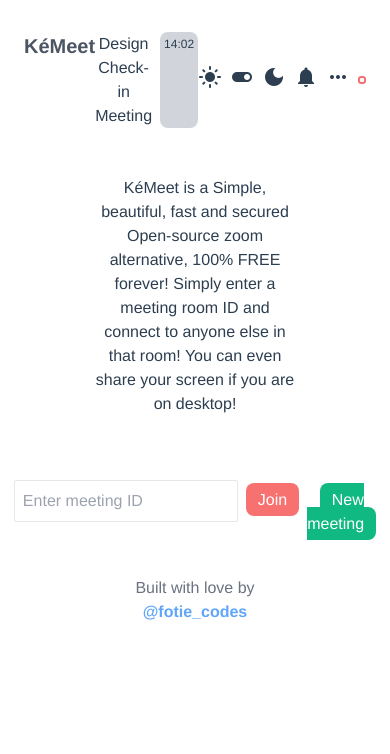
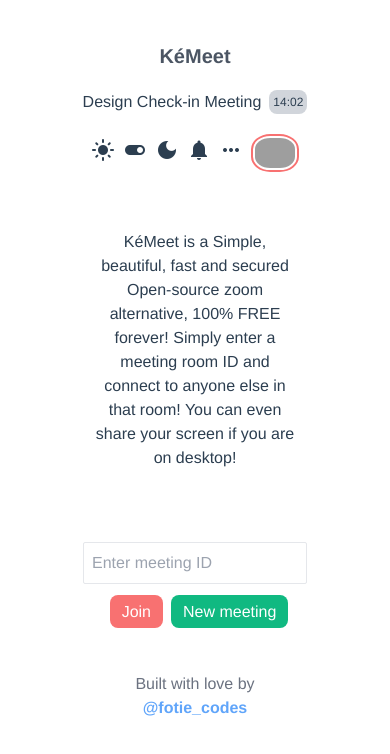
Before and after one commit to clevaway/kemeet, a Vue app: page /en in a window 390 px wide. Shown: the top 754 px of the page. Built offline with nearby package versions, Linux system fonts and the light colour scheme; grey boxes are pictures that could not be loaded; what vue-webrtc would draw is missing.

Commit message:
Improve appbar and home view mobile view
Signed-off-by: Jay Clark <jay@jayeclark.dev>

```diff
--- a/src/assets/tailwind.css
+++ b/src/assets/tailwind.css
@@ -3,3 +3,31 @@
 @tailwind components;
 
 @tailwind utilities;
+
+.responsive-wrap {
+    flex-wrap: wrap;
+    justify-content: center;
+    align-items: center;
+}
+
+.responsive-nowrap {
+    display: flex;
+    flex-wrap: nowrap;
+    justify-content: space-between;
+}
+
+.responsive-child {
+    width: 100%;
+    justify-content: center;
+    margin: 10px auto;
+}
+
+@media screen and (min-width: 640px) {
+    .responsive-wrap {
+        flex-wrap: nowrap;
+    }
+
+    .responsive-child {
+        width: auto;
+    }
+}
--- a/src/components/Appbar.vue
+++ b/src/components/Appbar.vue
@@ -1,17 +1,17 @@
 <template>
-  <div class="flex justify-between">
-    <div>
+  <div class="flex justify-between responsive-wrap">
+    <div class="responsive-child">
       <router-link
         class="my-auto font-bold text-gray-600 text-xl"
         :to="`/${$i18n.locale}/`"
         >KéMeet</router-link
       >
     </div>
-    <div class="flex space-x-2 my-auto">
+    <div class="flex space-x-2 my-auto responsive-child">
       <div>Design Check-in Meeting</div>
       <div class="bg-gray-300 p-1 text-xs rounded-lg">14:02</div>
     </div>
-    <div class="flex space-x-2">
+    <div class="flex space-x-2 responsive-child">
       <div class="my-auto">
         <button><span class="material-icons"> light_mode </span></button>
       </div>
--- a/src/views/Home.vue
+++ b/src/views/Home.vue
@@ -3,8 +3,8 @@
     <div class="w-7/12 mx-auto">
       {{ $t("introText") }}
     </div>
-    <div class="flex space-x-2 justify-center mt-16">
-      <div>
+    <div class="flex space-x-2 justify-center mt-16 responsive-wrap">
+      <div class="mt-2 mb-2">
         <input
           class="border rounded-sm p-2 w-56"
           v-model="roomId"
@@ -12,7 +12,8 @@
           id="room-input"
         />
       </div>
-      <div class="mt-2">
+      <div class="responsive-nowrap space-x-2">
+        <div class="mt-2 mb-2">
           <router-link
             class="bg-red-400 text-white font-medium py-2 px-3 rounded-lg"
             :to="`/${$i18n.locale}/room/${roomId}`"
@@ -20,13 +21,15 @@
             {{ $t("meetingStart.joinMeeting") }}
           </router-link>
         </div>
-      <div class="mt-2">
+        <div class="mt-2 mb-2">
           <router-link
             class="bg-green-500 text-white font-medium py-2 px-3 rounded-lg"
             :to="`/${$i18n.locale}/room/${newMeetingRoomId}`"
           >
             {{ $t("meetingStart.newMeeting") }}
           </router-link>
+        </div>
+
       </div>
     </div>
     <div class="w-7/12 mx-auto mt-10 text-gray-500">
```
Lines whose indentation alone changed are shown as unchanged.
